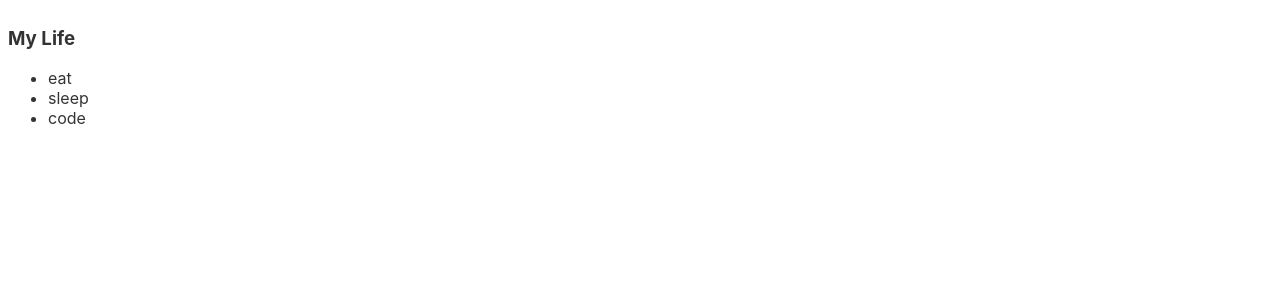
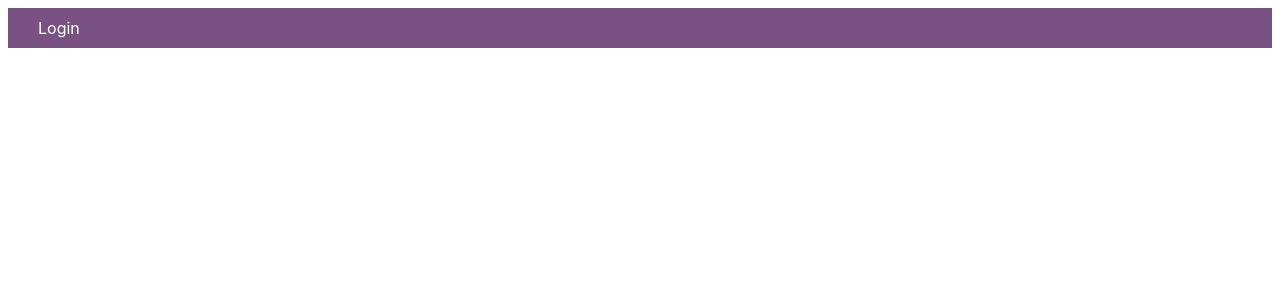
Before and after one commit to mr0a/Svelte_Intro, a Svelte app: page / in a window 1280 px wide. Shown: the top 300 px of the page. Built offline with nearby package versions, Linux system fonts and the light colour scheme.

Commit message:
If else with svelte

```diff
--- a/src/App.svelte
+++ b/src/App.svelte
@@ -1,15 +1,9 @@
 <script>
-  import List from './components/List.svelte';
-  let title = 'My Life';
-  import {onMount} from 'svelte'
+  import Navbar from './components/Navbar.svelte';
 
-  let items = [];
-
-  onMount(async () => {
-    let response = await fetch('data.json');
-    items = await response.json();
-  })
+  let user = {
+    isAuth: false
+  }
 </script>
 
-<!-- Anything inside {} is js expression -->
-<List title={title} items={items} />
+<Navbar user={user} />
--- /dev/null
+++ b/src/components/Navbar.svelte
@@ -0,0 +1,38 @@
+<script>
+    export let user = {};
+</script>
+
+<div>
+    <ul>
+        {#if !user.isAuth}
+            <li><a href="/">Login</a></li>
+        {:else}
+        <li><a href="/">Dashboard</a></li>
+        <li><a href="/">Profile</a></li>
+        <li><a href="/">Logout</a></li>
+        {/if}
+    </ul>
+</div>
+
+<style>
+    div {
+        height: 20px;
+        padding: 10px 15px;
+        background-color: #795283;
+    }
+
+    ul {
+        padding: 0;
+        list-style: none;
+        margin: auto 0 auto auto;
+    }
+
+    li{
+        display: inline-block;
+        margin: 0;
+        padding-left: 15px;
+    }
+    a{
+        color: white;
+    }
+</style>
```
